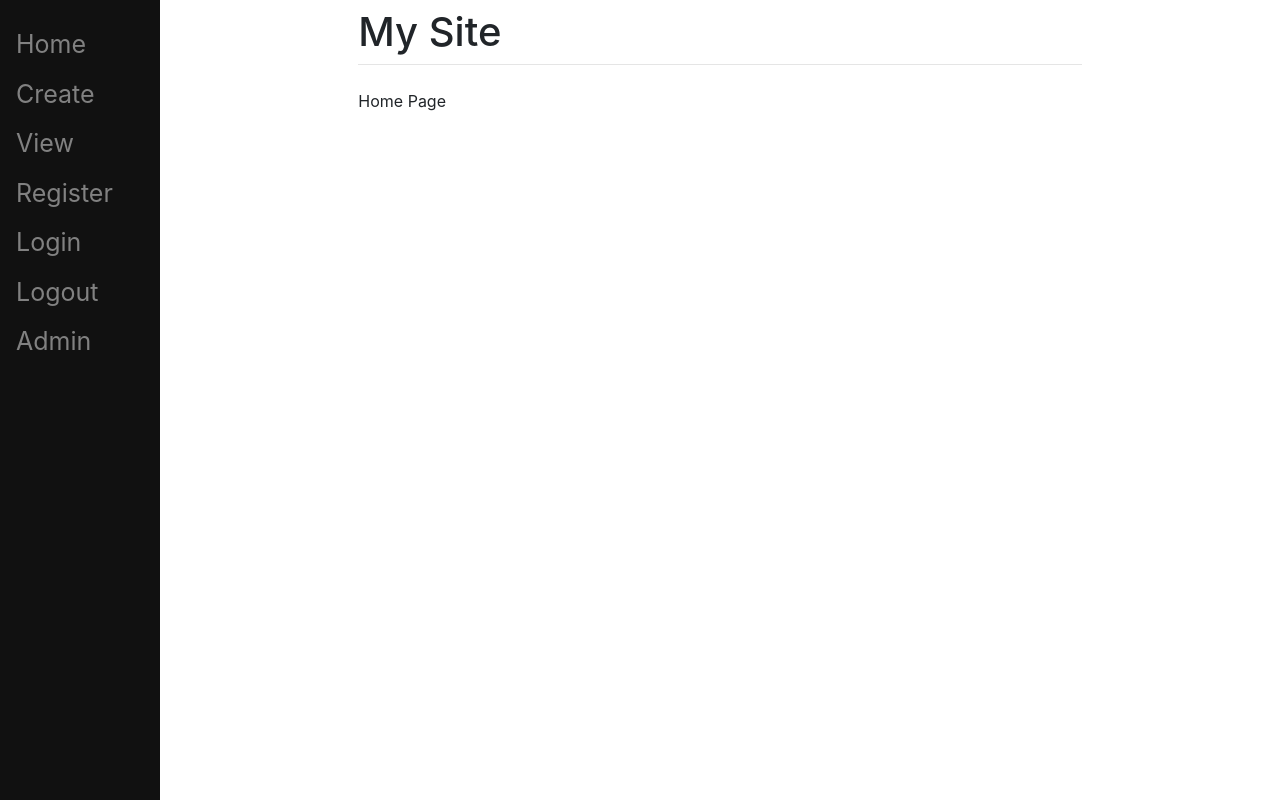
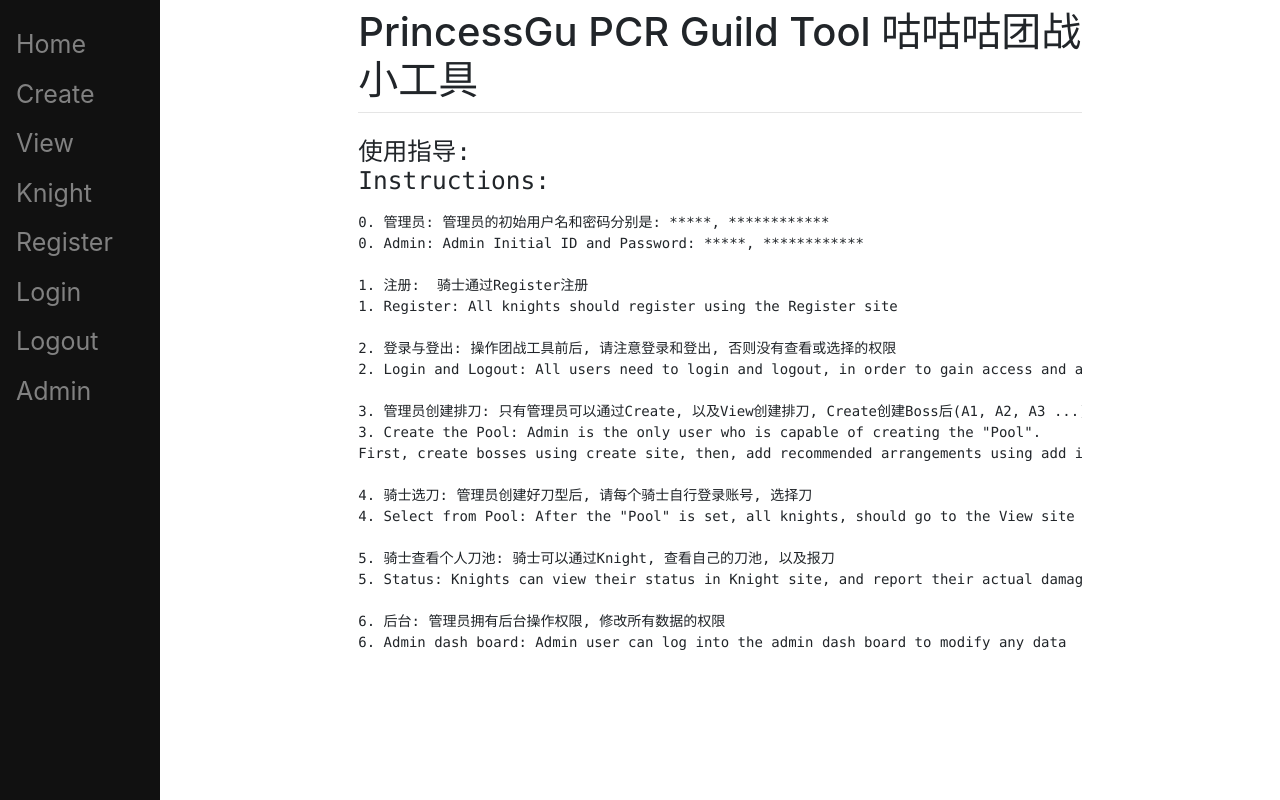
Before and after one commit to li7yue/PrincessGu_Guild, a Django app: page / in a window 1280 px wide. Run offline with Django 3.2, Linux system fonts and the light colour scheme; some libraries are stand-ins or nearby versions.

Commit message:
v0.1
basic guild tool features and sites updated

```diff
--- a/MySite/main/templates/main/base.html
+++ b/MySite/main/templates/main/base.html
@@ -41,7 +41,7 @@
 
         <title>
             {% block title %}
-            John's Site
+            Site
             {% endblock %}
         </title>
     </head>
@@ -51,6 +51,7 @@
             <a href="/home">Home</a>
             <a href="/create">Create</a>
             <a href="/view">View</a>
+            <a href="/knight">Knight</a>
             <a href="/register">Register</a>
             <a href="/login">Login</a>
             <a href="/logout">Logout</a>
@@ -59,10 +60,10 @@
         <div id="content", name="content", class="main">
             <div class="row justify-content-center">
                 <div class="col-8">
-                    <h1 class="mt-2">My Site</h1>
+                    <h1 class="mt-2">PrincessGu PCR Guild Tool 咕咕咕团战小工具</h1>
                     <hr class="mt-0 mb-4">
                     {% block content %}
-                    John's Content
+                    Content
                     {% endblock %}
                 </div>
             </div>
--- a/MySite/main/templates/main/home.html
+++ b/MySite/main/templates/main/home.html
@@ -6,5 +6,34 @@ Home
 {% endblock %}
 
 {% block content %}
-Home Page
+
+<h3>
+<pre>
+使用指导:
+Instructions:
+</pre>
+</h3>
+<Pre>
+0. 管理员: 管理员的初始用户名和密码分别是: *****, ************
+0. Admin: Admin Initial ID and Password: *****, ************
+
+1. 注册:  骑士通过Register注册
+1. Register: All knights should register using the Register site
+
+2. 登录与登出: 操作团战工具前后, 请注意登录和登出, 否则没有查看或选择的权限
+2. Login and Logout: All users need to login and logout, in order to gain access and authorization and to protect their account
+
+3. 管理员创建排刀: 只有管理员可以通过Create, 以及View创建排刀, Create创建Boss后(A1, A2, A3 ...), 通过Add Item添加刀池
+3. Create the Pool: Admin is the only user who is capable of creating the "Pool".
+First, create bosses using create site, then, add recommended arrangements using add item
+
+4. 骑士选刀: 管理员创建好刀型后, 请每个骑士自行登录账号, 选择刀
+4. Select from Pool: After the "Pool" is set, all knights, should go to the View site and select their options
+
+5. 骑士查看个人刀池: 骑士可以通过Knight, 查看自己的刀池, 以及报刀
+5. Status: Knights can view their status in Knight site, and report their actual damage dealt to boss
+
+6. 后台: 管理员拥有后台操作权限, 修改所有数据的权限
+6. Admin dash board: Admin user can log into the admin dash board to modify any data
+</Pre>
 {% endblock %}
--- a/MySite/main/urls.py
+++ b/MySite/main/urls.py
@@ -12,4 +12,5 @@ urlpatterns = [
     path("home/", views.home, name="home"),
     path("create/", views.create, name="create"),
     path("view/", views.view, name="view"),
+    path("knight/", views.knight, name="knight"),
 ]
--- a/MySite/main/views.py
+++ b/MySite/main/views.py
@@ -29,14 +29,24 @@ def index(response, list_id):# this def accept addition attribute " an int", cam
                         # if so, we modify the ToDoList instance
                         item.complete = False
                     item.save()# and remember to save it
+
             elif response.POST.get("newItem"):
-                txt = response.POST.get("new")# this is the name we input for new item
-                if len(txt) > 2:# add some naming rules
+                new_text = response.POST.get("preteam")# this is the name we input for new item
+                new_dmg = response.POST.get("predmg")# this is the name we input for dmg
+                new_time = response.POST.get("pretime")# this is the name we input for time
+                if len(new_text) > 0 and len(new_dmg) > 0 and len(new_time) > 0:# add some naming rules
                     # the instance of ToDoList inherit django's models.Model class
                     # which has the create function
-                    var_list.item_set.create(text=txt, complete=False)
+                    var_list.item_set.create(text=new_text, dmg=new_dmg, time=new_time, complete=False)
                 else:
                     print("invalid")
+
+            elif response.POST.get("duplicateItem"):
+                new_text = response.POST.get("lastteam")# duplicate item
+                new_dmg = response.POST.get("lastdmg")# duplicate dmg
+                new_time = response.POST.get("lasttime")# duplicate time
+                var_list.item_set.create(text=new_text, dmg=new_dmg, time=new_time, complete=False)
+
         return render(response, "main/list.html", {"var_list":var_list})
         # render passes response and variable(var_list) to the templates/main/list.html
     return render(response, "main/home.html", {})
@@ -59,7 +69,9 @@ def create(response):
     '''
     if response.method == "POST":
         # CreateNewList is a class which inherits django's form.Forms
-        if str(response.user) != "AnonymousUser":# "If logged in" filter
+        # if str(response.user) != "AnonymousUser":# "If logged in" filter
+        # Temp abandoned, because we want block everyone but Admin to create
+        if str(response.user) == "Admin":# "Admin" filter
             form = CreateNewList(response.POST)
             if form.is_valid():# check if form is valid
                 form_name = form.cleaned_data["name"]
@@ -77,6 +89,29 @@ def create(response):
 
 def view(response):
     '''
-    this function renders the view
+    if user is not anonymousUser,
+    function let users to claim items by modifying item's owner attribute
     '''
-    return render(response, "main/view.html", {})
+    if str(response.user) != "AnonymousUser":
+        all_list = ToDoList.objects.all()
+        if response.method == "POST":
+            item = Item.objects.get(id=response.POST.get('claim'))
+            item.owner = str(response.user)
+            item.save()
+        return render(response, "main/view.html", {"all_list": all_list})
+    return render(response, "main/view.html")
+
+def knight(response):
+    '''
+    this function renders the knight page
+    '''
+    if str(response.user) != "AnonymousUser":
+        all_list = ToDoList.objects.all()
+        if response.method == "POST":
+            item = Item.objects.get(id=response.POST.get('reportItem'))
+            if (not item.complete) and (response.POST.get('actualdmg') != ''):
+                item.complete = True
+                item.actualDmg = response.POST.get('actualdmg')
+                item.save()
+        return render(response, "main/knight.html", {"all_list": all_list})
+    return render(response, "main/view.html")
```
Also changed, not shown: MySite/main/models.py (+15 -0 lines), MySite/main/templates/main/create.html (+8 -1 lines), MySite/main/templates/main/knight.html (added, +28 -0 lines), MySite/main/templates/main/list.html (+19 -4 lines), MySite/main/templates/main/view.html (+14 -1 lines), MySite/requirement.txt (added, +36 -0 lines), MySite/db.sqlite3, MySite/main/migrations/0003_auto_20201001_0051.py (added), MySite/main/migrations/0004_item_owner.py (added), MySite/main/migrations/0005_remove_item_owner.py (added), MySite/main/migrations/0006_item_owner.py (added), MySite/main/migrations/0007_item_actualdmg.py (added), 1 other file.
